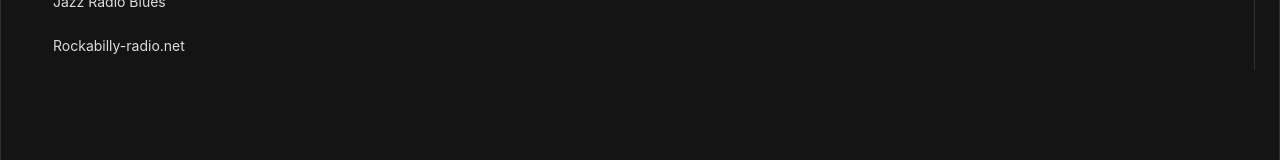
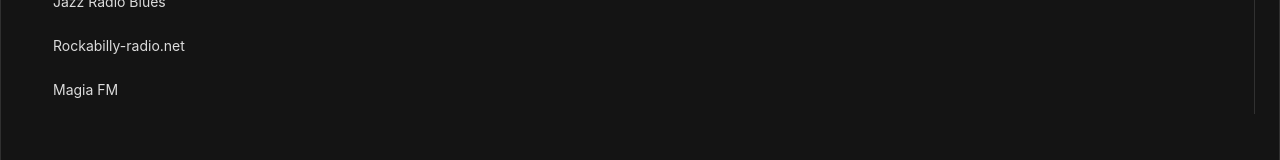
Before and after one commit to espaker/basic-radio-player, a React (Vite) app: page / in a window 1280 px wide. Shown: the part 524-684 px from the top of the page. Built offline with nearby package versions, Linux system fonts and the light colour scheme.

Commit message:
Update radios.ts

```diff
--- a/src/data/radios.ts
+++ b/src/data/radios.ts
@@ -34,6 +34,10 @@
     {
       label: 'Rockabilly-radio.net',
       value: 'http://lin3.ash.fast-serv.com:6026/stream_96',
+    },
+    {
+      label: 'Magia FM',
+      value: 'https://ice.fabricahost.com.br/magiafm',
     },
     // create multiple radios here to test the app
   //   { label: 'Radio Fictícia 1', value: 'http://fakeurl.com/stream1' },
```
